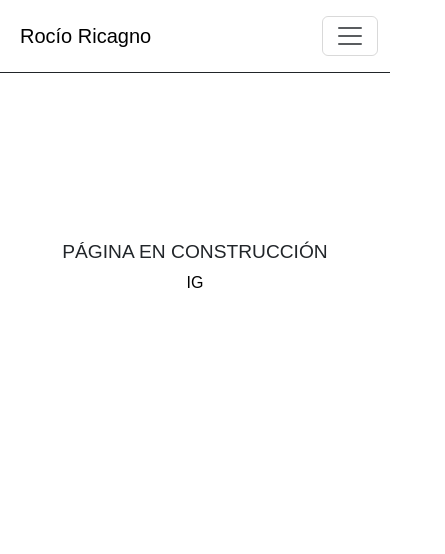
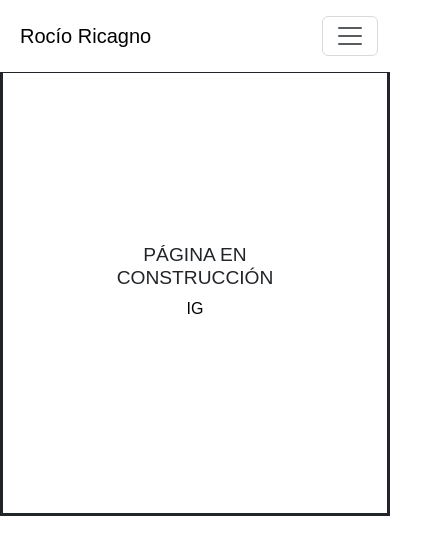
Before and after one commit to i-bruno/RicagnoWeb, a React (Create React App) app: page / in a window 390 px wide. Shown: the top 554 px of the page, 445 px wide, since content can reach past the window. Built offline with nearby package versions, Linux system fonts and the light colour scheme.

Commit message:
Tratando de arreglar el responsive de celular en inicio y en contacto

```diff
--- a/src/components/Construccion/Construccion.css
+++ b/src/components/Construccion/Construccion.css
@@ -1,5 +1,4 @@
 .mensaje{
-    width: 500px;
     margin: 10rem;
     padding: 1rem;
     text-align:center;
--- a/src/components/Contacto/Contacto.css
+++ b/src/components/Contacto/Contacto.css
@@ -1,8 +1,11 @@
 .contenedorContacto{
-    width: 500px;
     margin: 10rem;
     padding: 1rem;
     text-align:center;
     display: flex;
     flex-direction: column;
 }
+
+body{
+    border:solid;
+}
```
